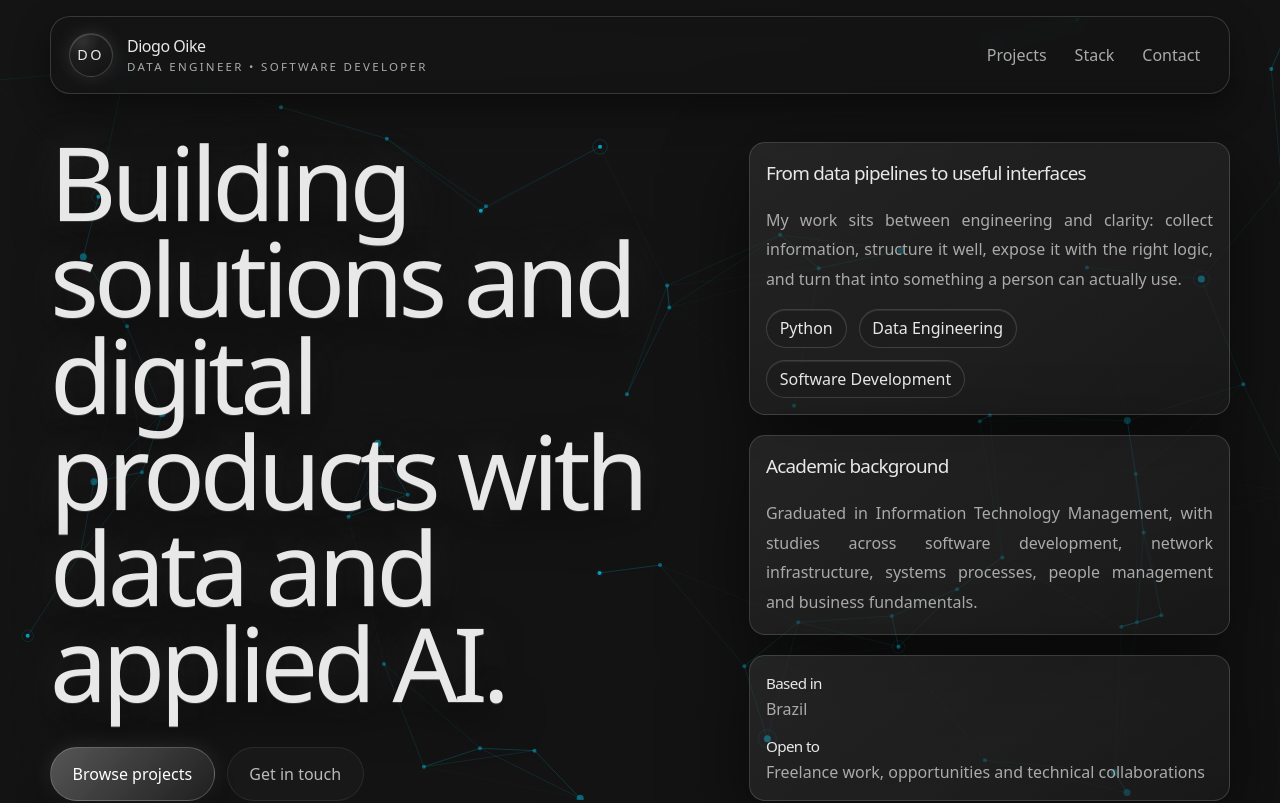
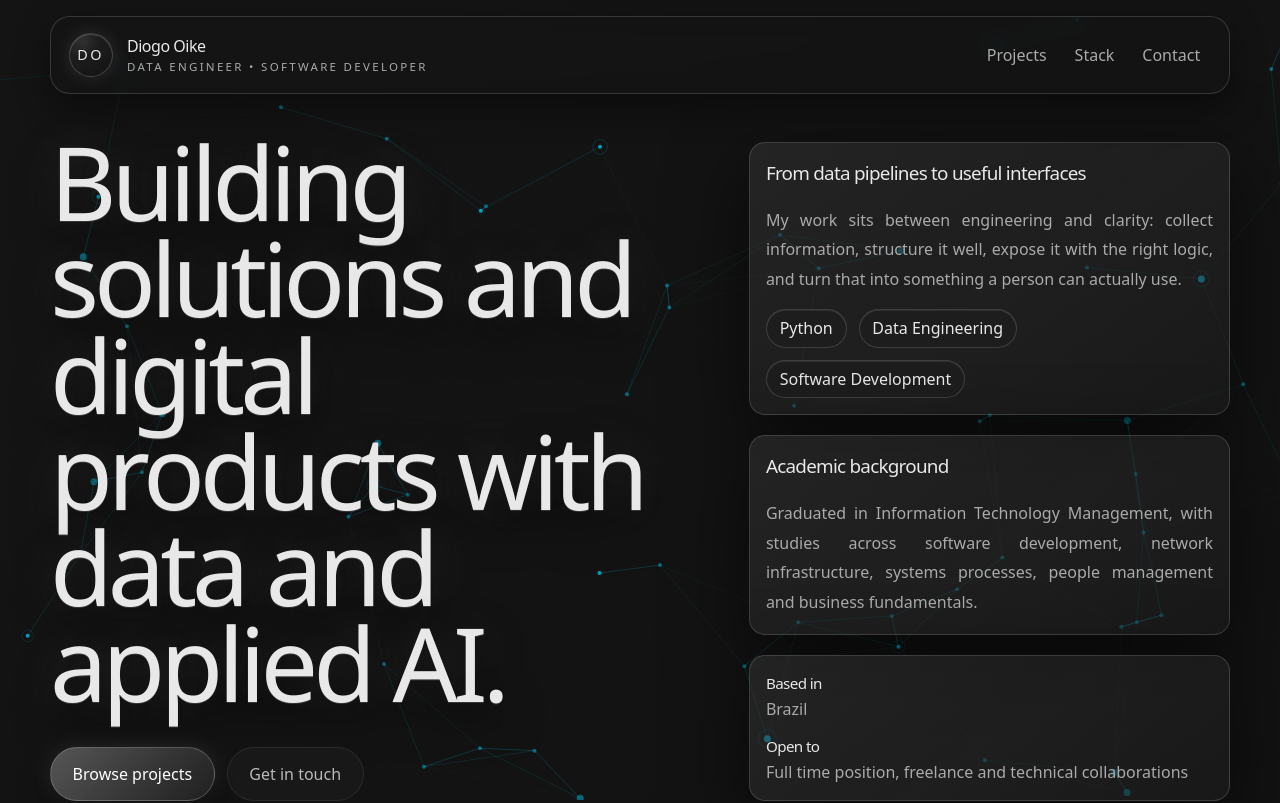
Before and after one commit to Dnaka27/Diogo-Portfolio, a React (Vite) app: page / in a window 1280 px wide. Shown: the top 803 px of the page. Built offline with nearby package versions, Linux system fonts and the light colour scheme; the HTML template or start-up script is replaced by a standard one.

Commit message:
fix/ update position

```diff
--- a/src/data/portfolioData.js
+++ b/src/data/portfolioData.js
@@ -5,7 +5,7 @@ export const profile = {
   ctaPrimary: 'Browse projects',
   ctaSecondary: 'Get in touch',
   location: 'Brazil',
-  availability: 'Freelance work, opportunities and technical collaborations',
+  availability: 'Full time position, freelance and technical collaborations',
   focusAreas: ['Python', 'Data Engineering', 'Software Development'],
   spotlightTitle: 'From data pipelines to useful interfaces',
   spotlightBody:
```
